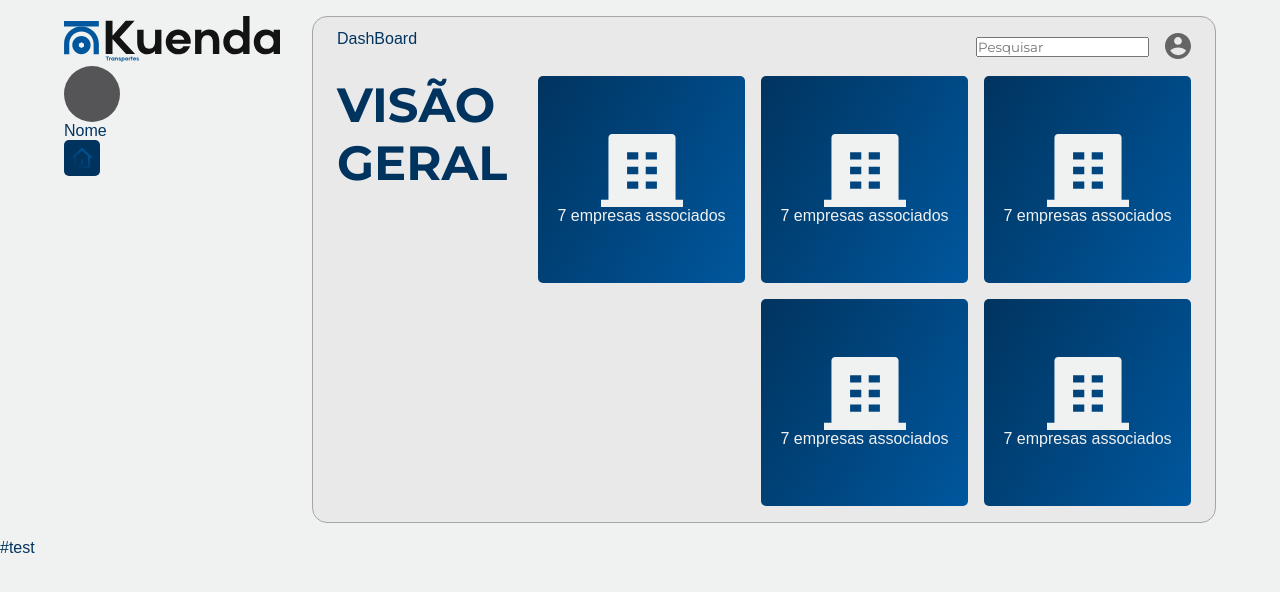
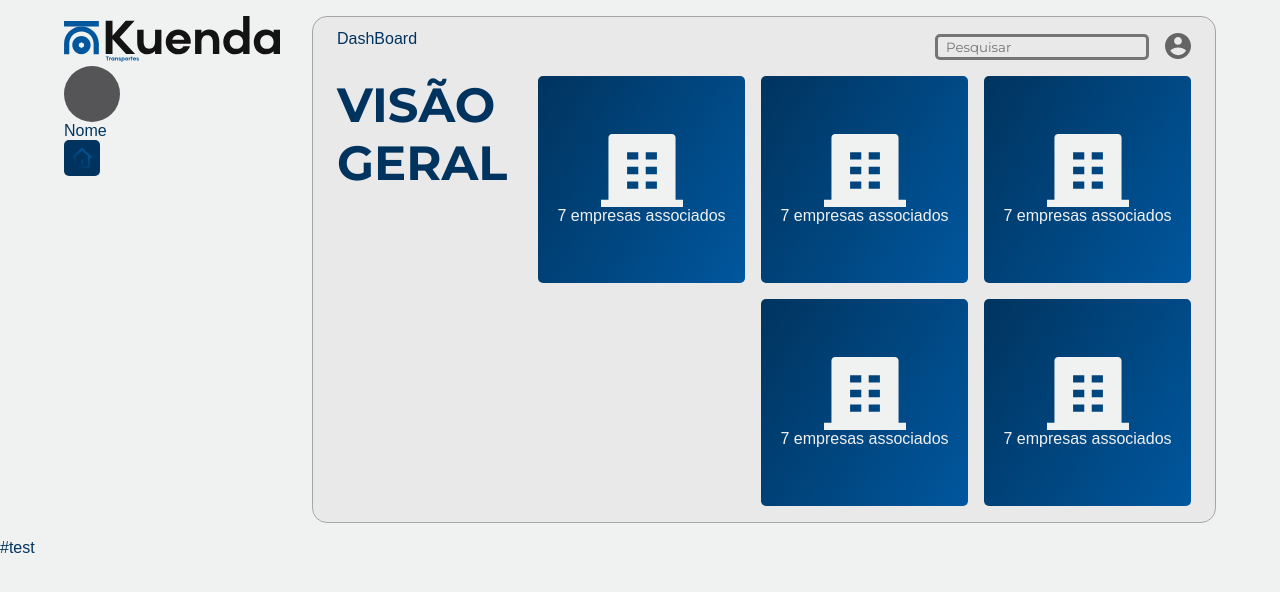
Before and after one commit to Luesi23/Kuenda, a React (Vite) app in the folder client/: page /dashboard in a window 1280 px wide. Shown: the top 592 px of the page. Built offline with nearby package versions, Linux system fonts and the light colour scheme.

Commit message:
hover simple

```diff
--- a/client/src/assets/Dashboard/DashHeader.jsx
+++ b/client/src/assets/Dashboard/DashHeader.jsx
@@ -8,9 +8,7 @@ const DashHeader = () => {
         <p> DashBoard</p>
         </div>
           <div className='r-side flex mr-3 mt-2'>
-            <div className='input-search '>
-             <input placeholder='Pesquisar'></input>
-            </div>
+             <input className='input-search pl-1' placeholder='Pesquisar'></input>
             <div className='Perfil ml-2' >
                     <img src={ft} alt="Foto de Perfil" />
              </div>
--- a/client/src/assets/css/sass/_layout.scss
+++ b/client/src/assets/css/sass/_layout.scss
@@ -115,10 +115,12 @@ a{
     }
 }
 .input-search{
-
-    border: 0;
-    border-radius: 4px;
-    color: $white-light;
+    background-color: transparent;
+    height: 26px;
+    min-width: 214px;
+    border: solid $gray-4;
+    border-radius: 5px;
+   color: aquamarine;
 }
 
 .img-profile{
@@ -140,4 +142,9 @@ a{
     align-items: center;
     justify-content: center;
     border-radius: 5px;
+    transition: 0.2s ease;
+
+    &:hover{
+        background-color: $white-normal;
+    }
 }
--- a/client/src/assets/css/style.css
+++ b/client/src/assets/css/style.css
@@ -778,9 +778,12 @@ a {
 }
 
 .input-search {
-  border: 0;
-  border-radius: 4px;
-  color: #FEFBFF;
+  background-color: transparent;
+  height: 26px;
+  min-width: 214px;
+  border: solid #767576;
+  border-radius: 5px;
+  color: aquamarine;
 }
 
 .img-profile {
@@ -802,4 +805,8 @@ a {
   align-items: center;
   justify-content: center;
   border-radius: 5px;
+  transition: 0.2s ease;
+}
+.icon:hover {
+  background-color: #F0F1F1;
 }/*# sourceMappingURL=style.css.map */
```
Also changed, not shown: 1 other file (tests, documents, lock files or other folders).
